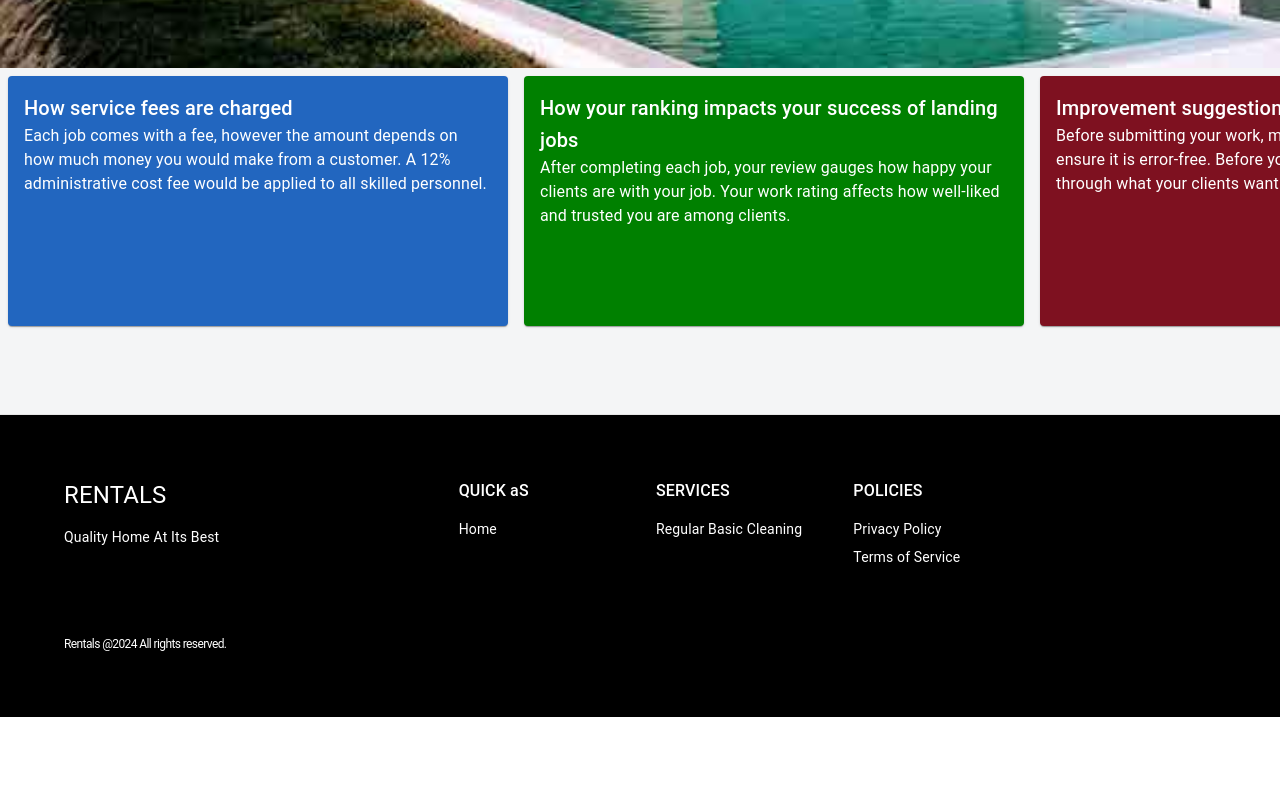
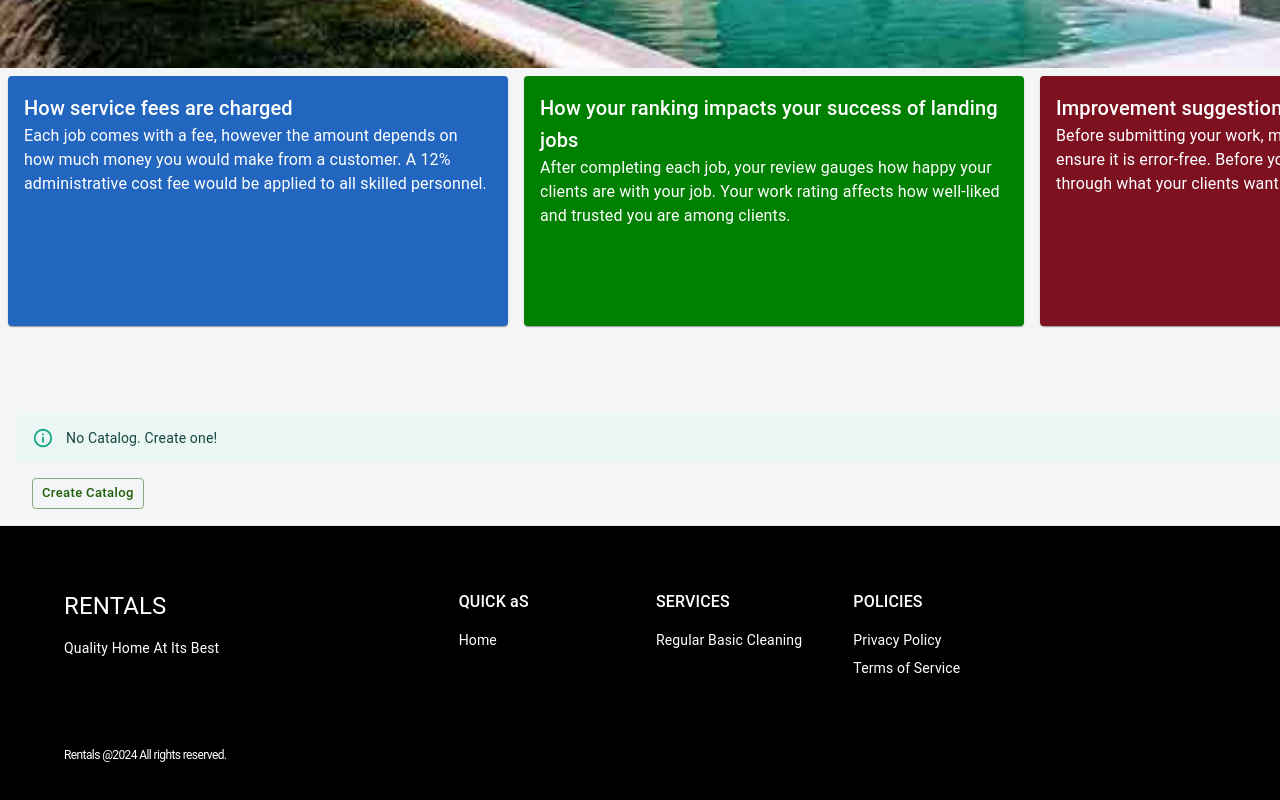
Before and after one commit to Shazaniyu55/rental_nextJs, a Next.js app: page / in a window 1280 px wide. Shown: the part 770-1570 px from the top of the page. Before the commit the page ends 1487 px from the top, so only its background shows below. Built offline with nearby package versions, Linux system fonts and the light colour scheme; no server answers; some icons are missing.

Commit message:
'clean12'

```diff
--- a/src/components/stepper/BlogStepper.tsx
+++ b/src/components/stepper/BlogStepper.tsx
@@ -1,4 +1,4 @@
-import * as React from "react";
+import  React from "react";
 import { useTheme } from "@mui/material/styles";
 import Box from "@mui/material/Box";
 import Button from "@mui/material/Button";
--- a/src/pages/api/multer/catalog/index.ts
+++ b/src/pages/api/multer/catalog/index.ts
@@ -63,11 +63,11 @@ multerHandler
         }
       }
     } catch (err) {
-      console.log(err);
+      //console.log(err);
       res
         .status(400)
         .json({
-          message: "Your upload was not added to your catalog",
+          message: `Your upload was not added to your catalog ${err}`,
           successful: false,
         });
     }
--- a/src/pages/index.tsx
+++ b/src/pages/index.tsx
@@ -9,6 +9,9 @@ import Head from "next/head";
 import Layout from "@/components/layout";
 import HomePageStepper from "@/components/stepper/HomePageStepper";
 import { Cancel } from "@mui/icons-material";
+import TestimonialStepper from "@/components/stepper/TestimonialStepper";
+import BlogStepper from "@/components/stepper/BlogStepper";
+import CatalogStepper from "@/components/stepper/CatalogStepper";
 
 
 const geistSans = Geist({
@@ -147,8 +150,7 @@ export default function Home() {
             </CardContent>
           </Card>
         </Box>
-
-
+<CatalogStepper/>
       </main>
     </Layout>
   );
```
